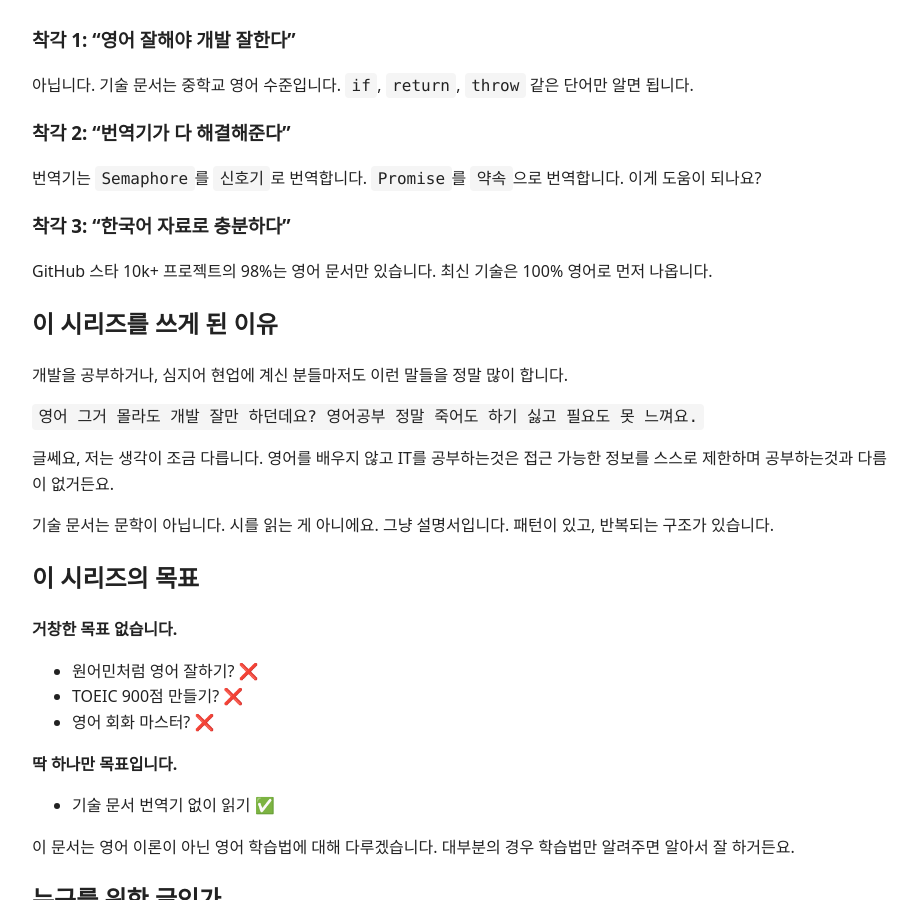
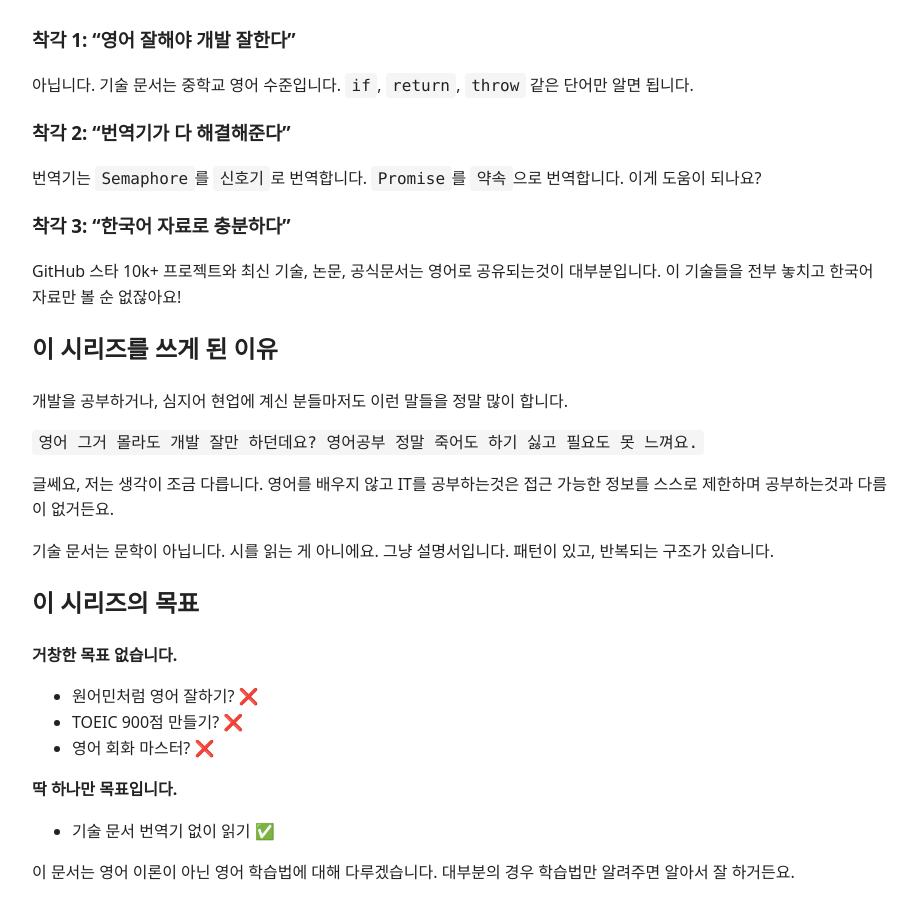
Before and after one commit to VectorSophie/english-for-it, a Jekyll site: the page built from 00. 개요.md, in a window 1280 px wide and 900 px high, scrolled down 1089 px. Shown: the whole window, without its empty margins (178-1095 px from the left). Built offline with Jekyll 4.4.1, drawn with Linux system fonts in a browser that asks for light colours.

Commit message:
Clarify the prevalence of English in technical documentation by updating the explanation regarding GitHub projects and the availability of resources.

```diff
--- a/00. 개요.md
+++ b/00. 개요.md
@@ -50,7 +50,7 @@ Spring Security 설정하다가 막혀서 구글링 시작. "Spring Security JWT
 번역기는 `Semaphore`를 `신호기`로 번역합니다. `Promise`를 `약속`으로 번역합니다. 이게 도움이 되나요?
 
 ### 착각 3: "한국어 자료로 충분하다"
-GitHub 스타 10k+ 프로젝트의 98%는 영어 문서만 있습니다. 최신 기술은 100% 영어로 먼저 나옵니다.
+GitHub 스타 10k+ 프로젝트와 최신 기술, 논문, 공식문서는 영어로 공유되는것이 대부분입니다. 이 기술들을 전부 놓치고 한국어 자료만 볼 순 없잖아요!
 
 ## 이 시리즈를 쓰게 된 이유
 
```
